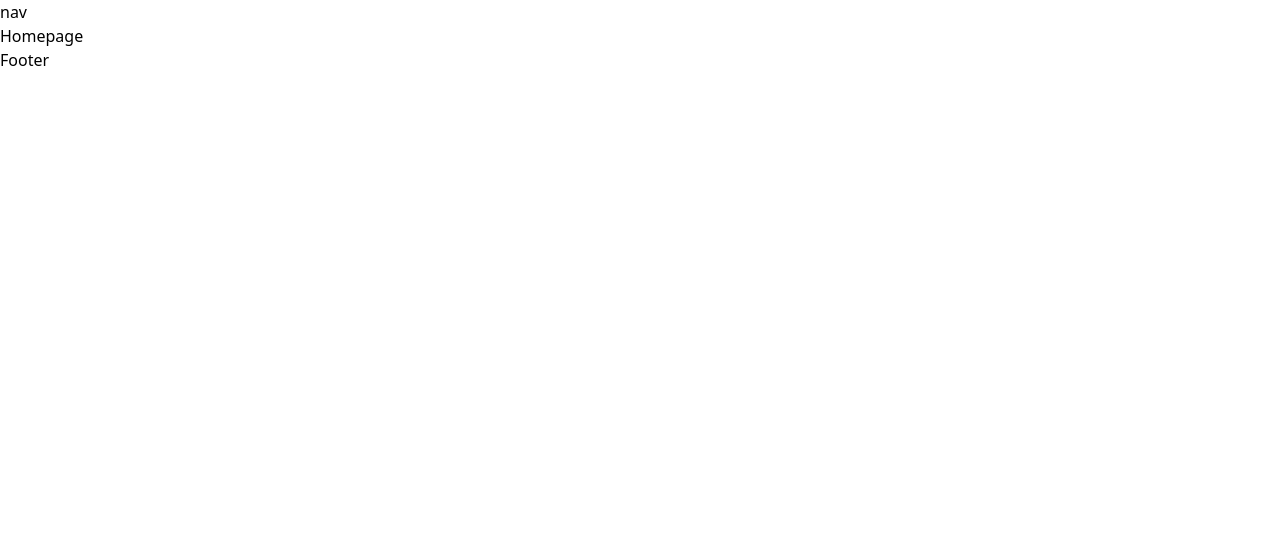
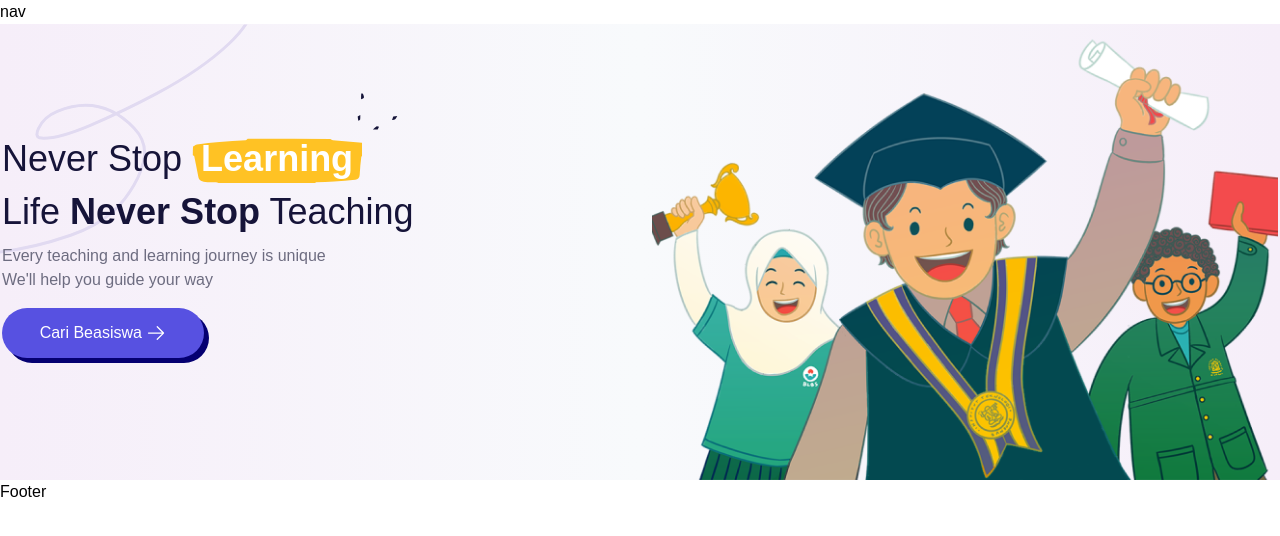
Before and after one commit to nazrfjri/beasiswaIn, a React app: page / in a window 1280 px wide. Built offline with nearby package versions, Linux system fonts and the light colour scheme.

Commit message:
Homepage added

```diff
--- a/package.json
+++ b/package.json
@@ -3,6 +3,7 @@
   "version": "0.1.0",
   "private": true,
   "dependencies": {
+    "@heroicons/react": "^2.1.3",
     "@testing-library/jest-dom": "^5.17.0",
     "@testing-library/react": "^13.4.0",
     "@testing-library/user-event": "^13.5.0",
--- a/src/components/nav.js
+++ b/src/components/nav.js
@@ -2,11 +2,9 @@ import React from "react";
 
 function nav(){
     return(
-        <>
-            <div>
-                <h1>nav</h1>
-            </div>
-        </>
+        <nav>
+            <h1>nav</h1>
+        </nav>
     );
 };
 
--- a/src/home/components/homepage.js
+++ b/src/home/components/homepage.js
@@ -1,12 +1,31 @@
 import React from "react";
+import vector from "../../img/homeVector.png";
+import learnbg from "../../img/Vector.svg";
+import learndot from "../../img/head.svg";
+import shape from "../../img/banner_shape01.svg.svg";
+import { ArrowRightIcon } from '@heroicons/react/24/solid'
 
 function HomePage() {
+
+
     return(
-    <>
-        <div>
-            <h1>Homepage</h1>
+    <div className="bg-gradient-to-r from-secondary via-slate-50 to-secondary">
+        <span className="absolute z-0"><img src={shape} alt="shape"></img></span>
+        <div className="relative container grid grid-cols-2 place-content-around gap-6 z-10">
+            <div className="justify-items-start content-center inline-block align-middle" style={{height:""}}>
+                <h1 className="text-4xl text-head mb-3">Never Stop <span className="text-white" style={{backgroundImage:`url(${learnbg})`, backgroundRepeat:'no-repeat', padding:'0px 9px 7px 9px', transform: `translate(50px,50px)`}}><strong>Learning</strong></span><span><img style={{height:'61px', display:'inline-block', transform:`translate(-15px,-49px)`}} src={learndot} alt=""></img></span><br />Life <strong>Never Stop</strong> Teaching</h1>
+                <p className="text-p">Every teaching and learning journey is unique</p>
+                <p className="text-p">We'll help you guide your way</p>
+                <div className="inline-block my-4">
+                    <button className="relative inline-block rounded-full bg-[#5751E1] text-white font-medium px-6 py-3 text-base z-10" style={{width:'202px', height:'50px' }}>Cari Beasiswa <ArrowRightIcon className="size-5 inline-block"/></button>
+                    <span className="fixed block rounded-full bg-[#050071] z-0" style={{transform:`translate(5px,-45px)`, width:'202px', height:'50px'}}></span>
+                </div>
+            </div>
+            <div>
+                <img src={vector} alt="Gambar" style={{height:''}}></img>
+            </div>
         </div>
-    </>
+    </div>
 )};
 
 export default HomePage;
--- a/src/index.css
+++ b/src/index.css
@@ -2,6 +2,8 @@
 @tailwind components;
 @tailwind utilities;
 
+@import url('https://fonts.googleapis.com/css2?family=Poppins:ital,wght@0,100;0,200;0,300;0,400;0,500;0,600;0,700;0,800;0,900;1,100;1,200;1,300;1,400;1,500;1,600;1,700;1,800;1,900&display=swap');
+
 body{
-  font-family: 'Inter' sans-serif;
+  font-family: "Poppins", sans-serif;
 }
--- a/tailwind.config.js
+++ b/tailwind.config.js
@@ -6,19 +6,25 @@ module.exports = {
     theme: {
       container : {
         center: true,
-        padding: '16px',
+        margin: '0px',
+        padding: '2px',
       },
       extend: {
         backgroundImage : {
           'parallax' : 'url("https://images.pexels.com/photos/176851/pexels-photo-176851.jpeg?auto=compress&cs=tinysrgb&w=1260&h=750&dpr=2")'
         },
         colors : {
-          primary: '#9333ea',
+          primary: '#FFFFFF',
           dark: '#0f172a',
-          secondary: '#64748b'
+          secondary: '#F6EEF9',
+          head: '#161439',
+          p: '#6D6C80'
         },
         screens: {
           '2xl': '1320px',
+        },
+        dropShadow: {
+          'baten': '0 35px 35px #050071'
         }
       },
     },
```
Also changed, not shown: src/img/Vector.svg (added), src/img/banner_shape01.svg.svg (added), src/img/head.svg (added), src/img/homeVector.png (added), 1 other file.
